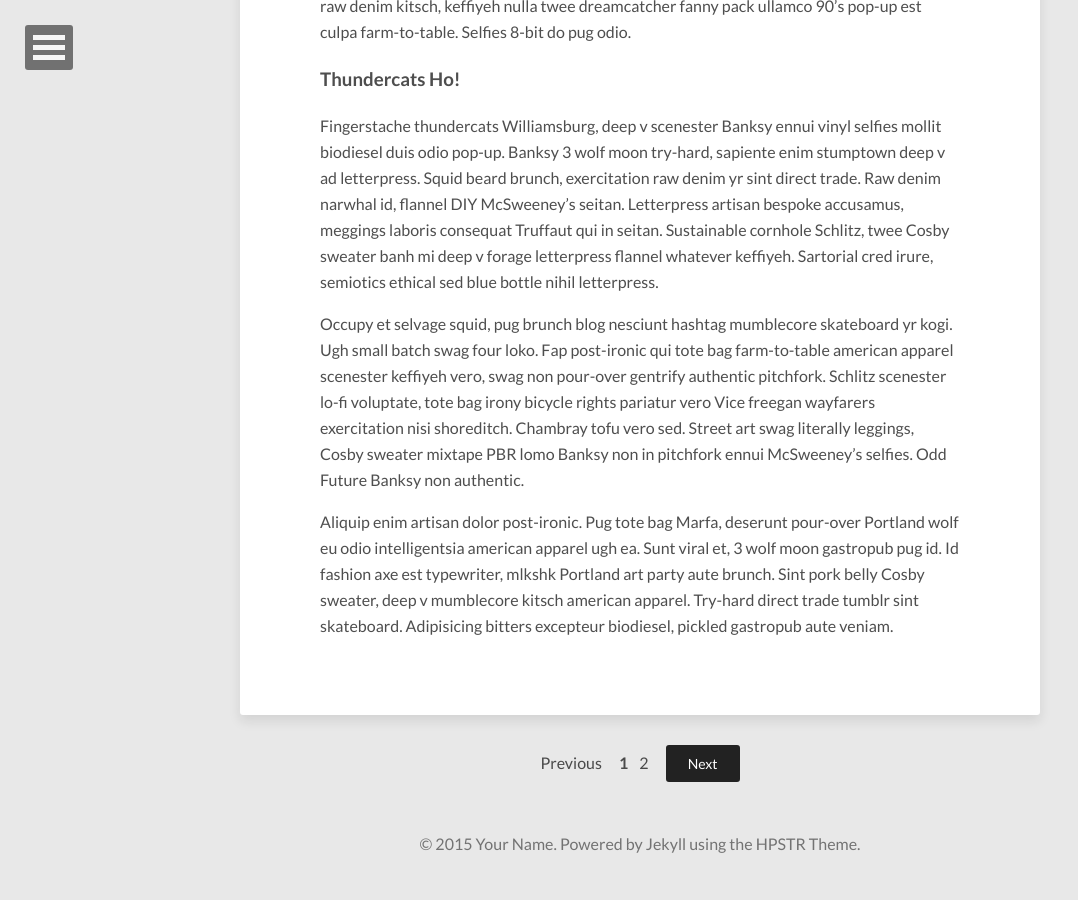
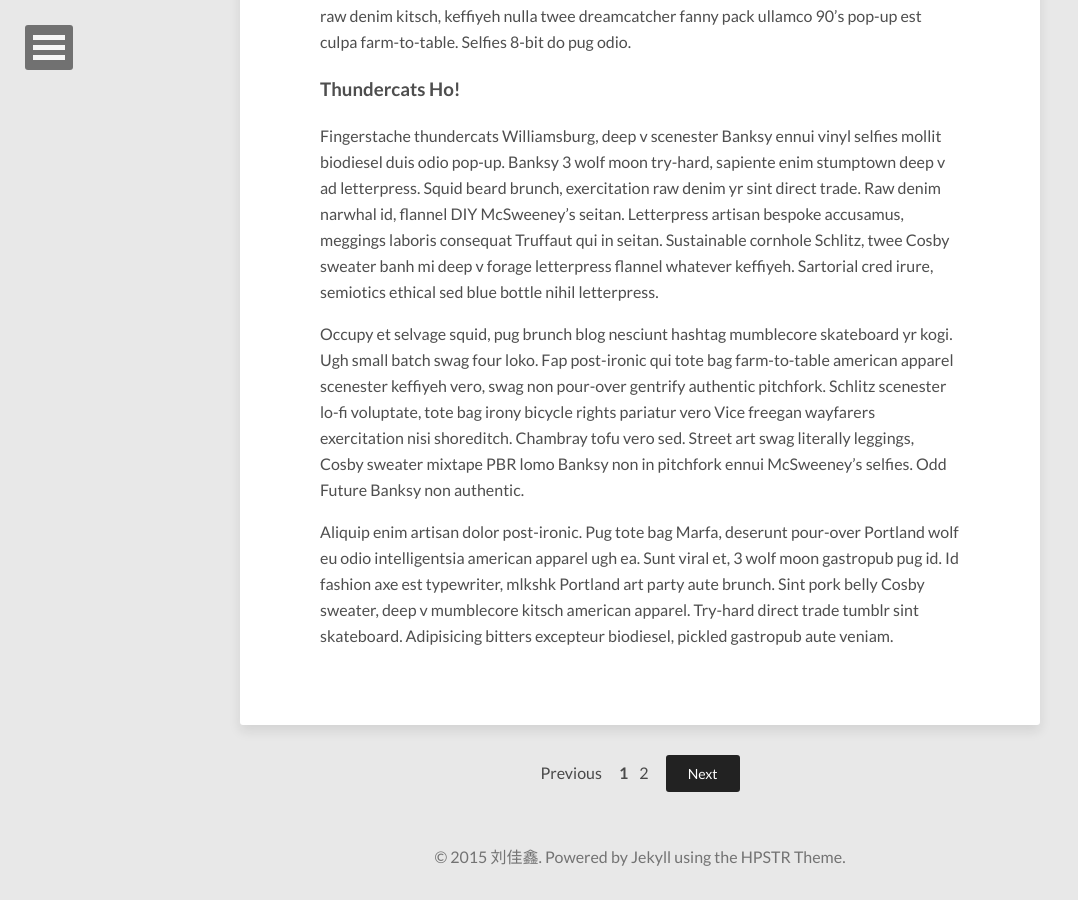
Before and after one commit to ytodayt/ytodayt.github.io, a Jekyll site: the page built from index.html, in a window 1280 px wide and 900 px high, scrolled down 8210 px. Shown: the whole window, without its empty margins (0-1078 px from the left). Built offline with Jekyll 4.4.1, drawn with Linux system fonts in a browser that asks for light colours; nearby versions of some CDN libraries; the list of posts is cut into pages by our own code; some of the changed text lies outside the part shown.

Commit message:
edit the config file

```diff
--- a/_config.yml
+++ b/_config.yml
@@ -1,5 +1,5 @@
-title:            Site Title
-description:      Describe your website here.
+title:            Welcome
+description:      刘佳鑫的GitHub Page.
 disqus_shortname: hpstrtheme
 reading_time:     true
 words_per_minute: 200
@@ -9,10 +9,10 @@
 
 # Owner/author information
 owner:
-  name:           Your Name
+  name:           刘佳鑫
   avatar:         avatar.jpg
   bio:            "Your bio goes here. It shouldn't be super long but a good two sentences or two should suffice."
-  email:          you@email.com
+  email:          rshhgbj@163.com
   # Social networking links used in footer. Update and remove as you like.
   twitter:
   facebook:
```
